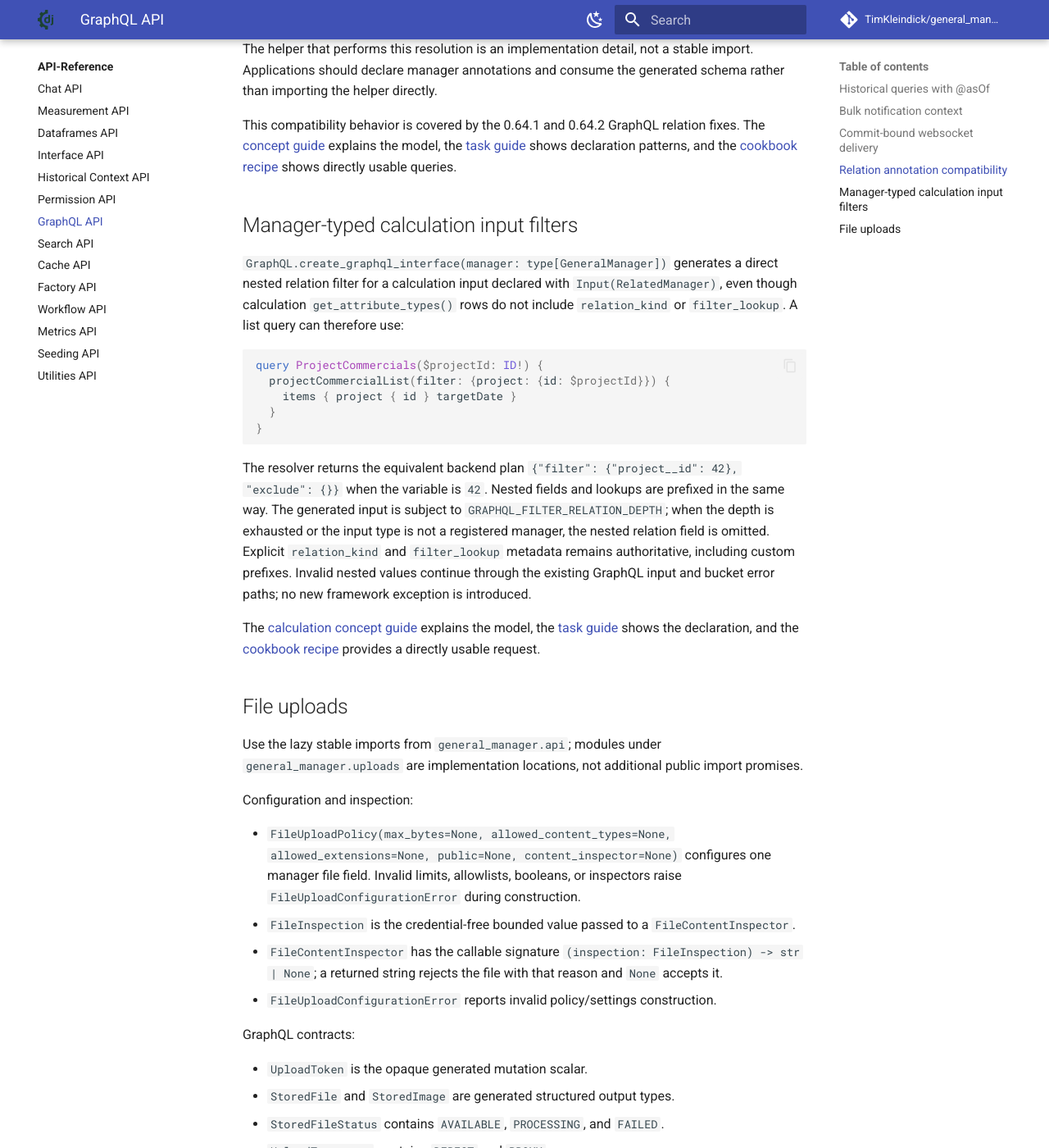
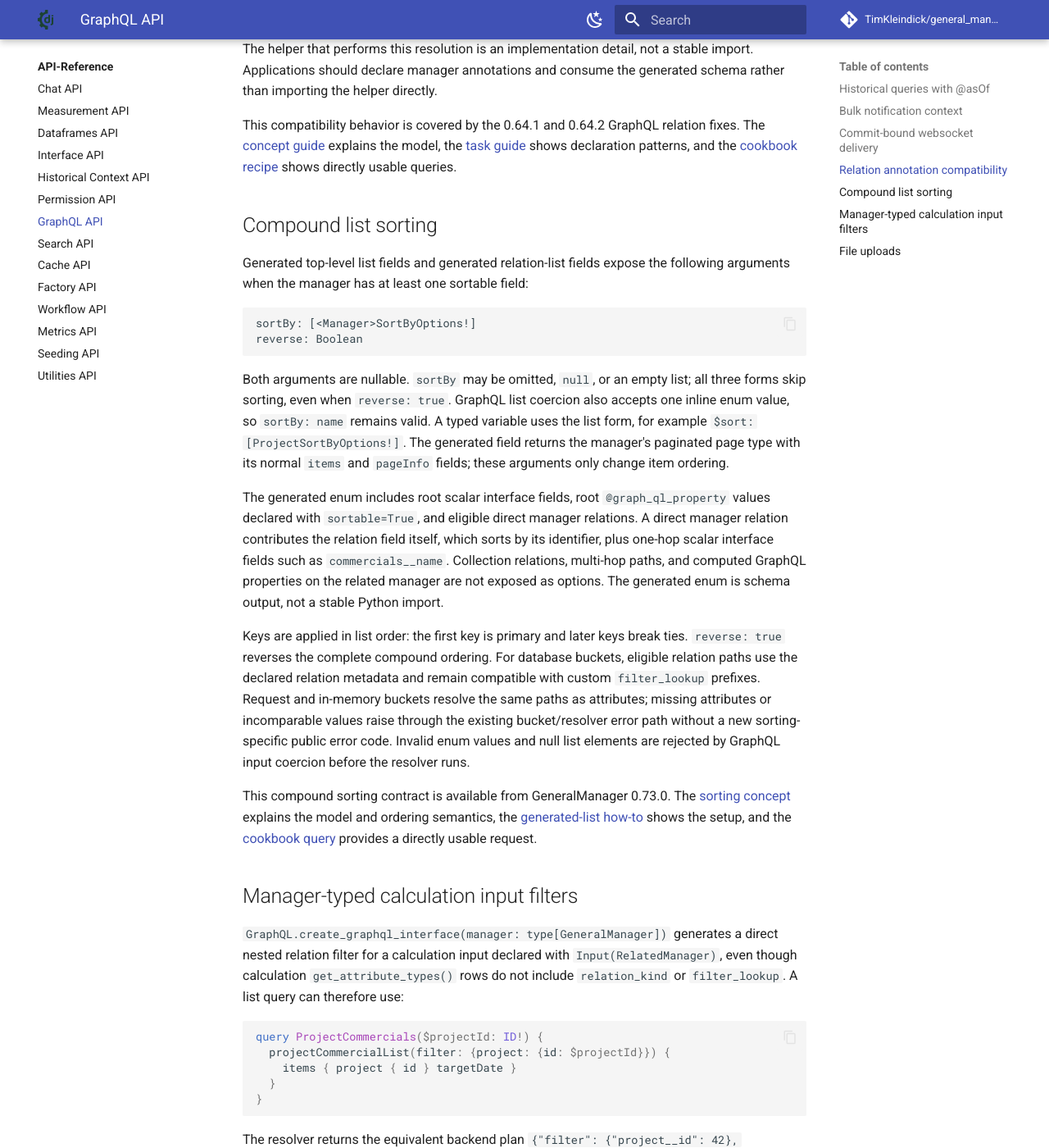
Before and after one commit to TimKleindick/general_manager, an MkDocs documentation site: the page built from docs/api/graphql.md, in a window 1280 px wide and 1400 px high, scrolled down 4369 px. Shown: the whole window at 82% size. Built offline with MkDocs 1.6.1 and Material for MkDocs 9.7.7, drawn with Linux system fonts in a browser that asks for light colours; comment, search, counter and statistics services are not loaded.

Commit message:
docs: document compound GraphQL sorting

````diff
--- a/docs/api/graphql.md
+++ b/docs/api/graphql.md
@@ -182,6 +182,46 @@ relation fixes. The [concept guide](../concepts/graphql/schema_autogen.md#relati
 explains the model, the [task guide](../howto/expose_via_graphql.md#declare-manager-relations)
 shows declaration patterns, and the [cookbook recipe](../examples/graphql_queries.md#query-a-manager-relation)
 shows directly usable queries.
+
+## Compound list sorting
+
+Generated top-level list fields and generated relation-list fields expose the
+following arguments when the manager has at least one sortable field:
+
+```graphql
+sortBy: [<Manager>SortByOptions!]
+reverse: Boolean
+```
+
+Both arguments are nullable. `sortBy` may be omitted, `null`, or an empty list;
+all three forms skip sorting, even when `reverse: true`. GraphQL list coercion
+also accepts one inline enum value, so `sortBy: name` remains valid. A typed
+variable uses the list form, for example `$sort: [ProjectSortByOptions!]`.
+The generated field returns the manager's paginated page type with its normal
+`items` and `pageInfo` fields; these arguments only change item ordering.
+
+The generated enum includes root scalar interface fields, root
+`@graph_ql_property` values declared with `sortable=True`, and eligible direct
+manager relations. A direct manager relation contributes the relation field
+itself, which sorts by its identifier, plus one-hop scalar interface fields such
+as `commercials__name`. Collection relations, multi-hop paths, and computed
+GraphQL properties on the related manager are not exposed as options. The
+generated enum is schema output, not a stable Python import.
+
+Keys are applied in list order: the first key is primary and later keys break
+ties. `reverse: true` reverses the complete compound ordering. For database
+buckets, eligible relation paths use the declared relation metadata and remain
+compatible with custom `filter_lookup` prefixes. Request and in-memory buckets
+resolve the same paths as attributes; missing attributes or incomparable values
+raise through the existing bucket/resolver error path without a new
+sorting-specific public error code. Invalid enum values and null list elements
+are rejected by GraphQL input coercion before the resolver runs.
+
+This compound sorting contract is available from GeneralManager 0.73.0. The
+[sorting concept](../concepts/graphql/filters_pagination.md#sorting) explains
+the model and ordering semantics, the [generated-list how-to](../howto/expose_via_graphql.md#query-generated-lists)
+shows the setup, and the [cookbook query](../examples/graphql_queries.md#sort-by-a-compound-relation-key)
+provides a directly usable request.
 
 ## Manager-typed calculation input filters
 
````
Also changed, not shown: docs/examples/graphql_queries.md (+35 -0 lines).
